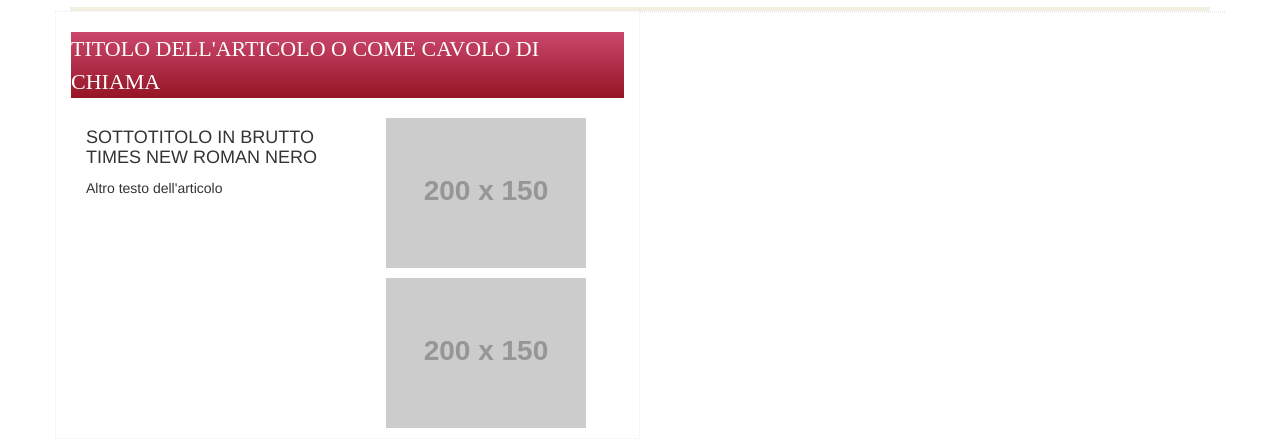
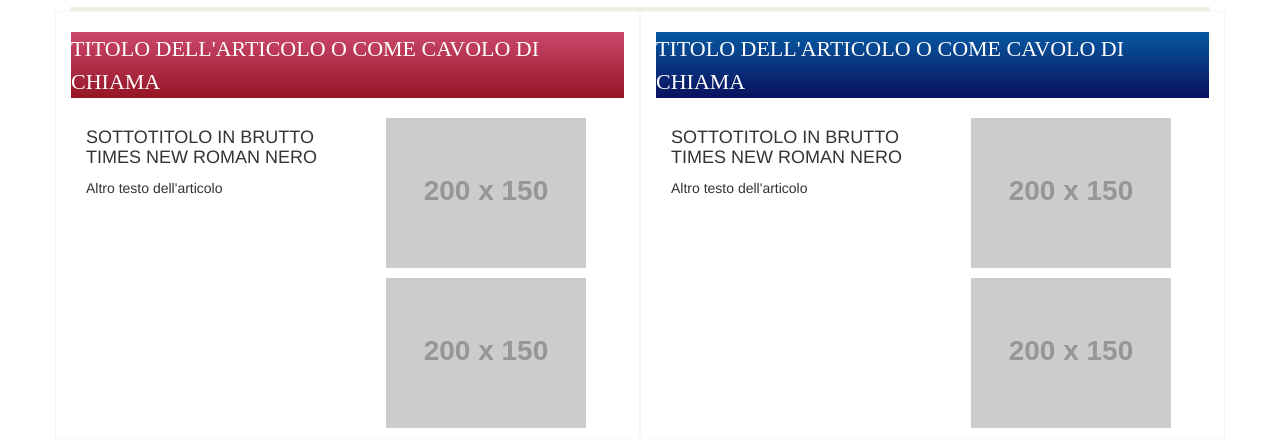
Before and after one commit to FFeliziani/interris, a plain HTML site: page index.html in a window 1280 px wide. Shown: the part 709-1148 px from the top of the page. Drawn offline with Linux system fonts and the light colour scheme; placeholder pictures from the web are drawn by us.

Commit message:
bit more progress, mostly on the modules

```diff
--- a/index.html
+++ b/index.html
@@ -70,7 +70,15 @@
                         </div>
                     </div>
                     <div class="module blue">
-
+                        <h2 class="colorato">TITOLO DELL'ARTICOLO O COME CAVOLO DI CHIAMA</h2>
+                        <div class="col-xs-6">
+                            <h3>SOTTOTITOLO IN BRUTTO TIMES NEW ROMAN NERO</h3>
+                            <p>Altro testo dell'articolo</p>
+                        </div>
+                        <div class="col-xs-6">
+                            <img src="//placehold.it/200x150/" />
+                            <img src="//placehold.it/200x150/" />
+                        </div>
                     </div>
                 </div>
             </div>
```
